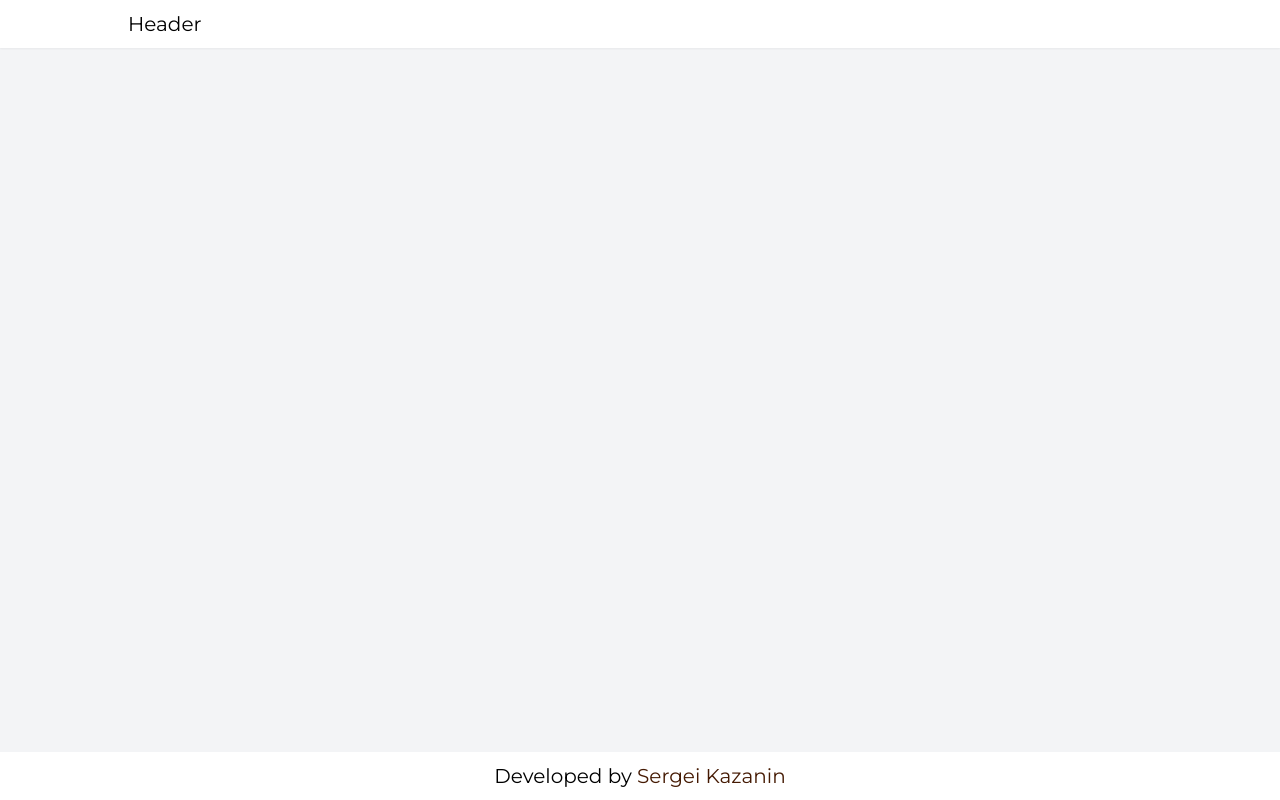
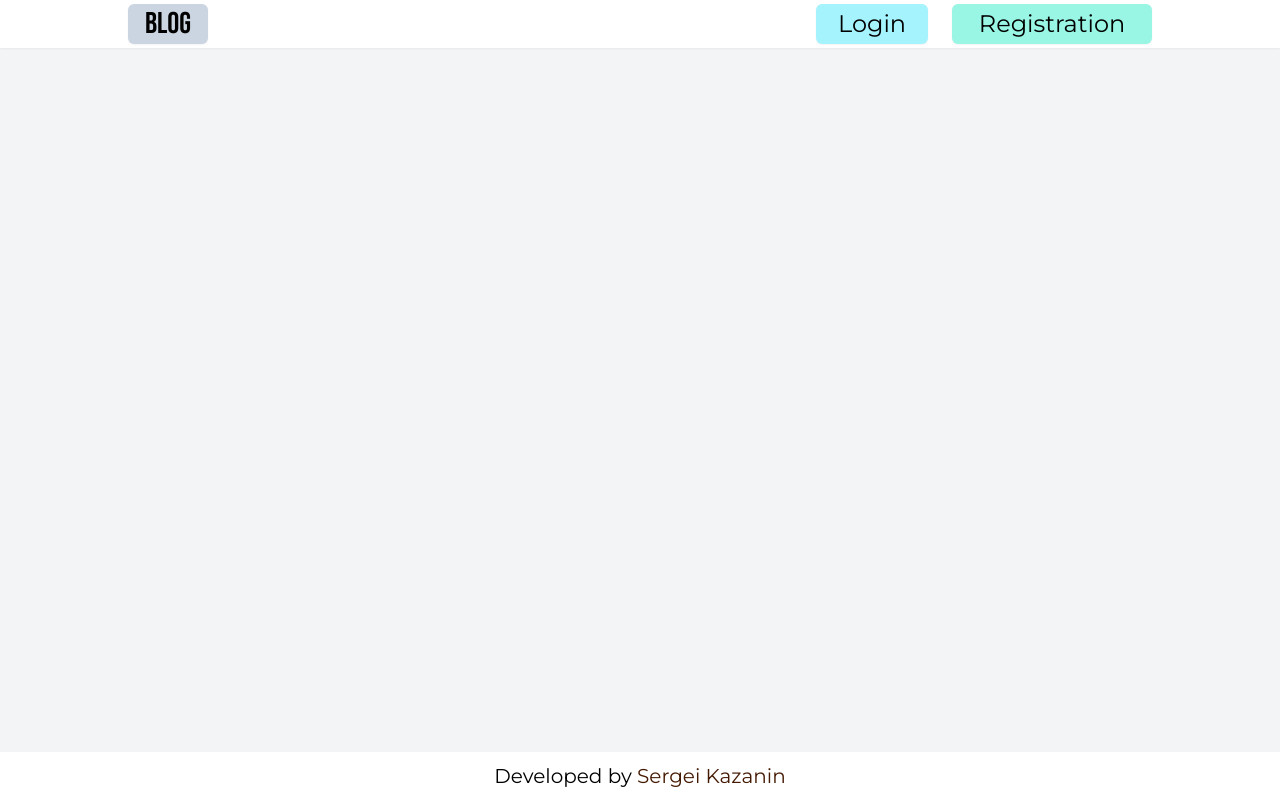
Before and after one commit to SergeiKazanin/blog-front, a React (Create React App) app: page / in a window 1280 px wide. Built offline with nearby package versions, Linux system fonts and the light colour scheme; no server answers.

Commit message:
edit header

```diff
--- a/src/components/Header.tsx
+++ b/src/components/Header.tsx
@@ -1,9 +1,52 @@
 import React from "react";
+import { useAppSelector } from "../hooks/redux";
+import { Link } from "react-router-dom";
 
 export default function Header() {
+  const { isAuth, user } = useAppSelector((store) => store.posts);
   return (
     <header className="h-12 flex w-full justify-center shadow-sm items-center bg-white">
-      <div className="max-w-screen-lg w-full">Header</div>
+      <nav className="max-w-screen-lg w-full flex justify-between">
+        <Link
+          to={"/"}
+          className="bg-slate-300 w-20 h-10 rounded-md flex items-center justify-center hover:bg-slate-400 text-3xl shadow-sm font-baebneue"
+        >
+          BLOG
+        </Link>
+        {!isAuth && (
+          <div className="w-auto flex gap-6">
+            <Link
+              to={"login"}
+              className="bg-cyan-200 w-28 h-10 rounded-md flex items-center justify-center hover:bg-cyan-400 text-2xl shadow-sm"
+            >
+              Login
+            </Link>
+            <Link
+              to={"registration"}
+              className="bg-teal-200 w-[200px] h-10 rounded-md flex items-center justify-center hover:bg-teal-400 text-2xl shadow-sm"
+            >
+              Registration
+            </Link>
+          </div>
+        )}
+        {isAuth && (
+          <div className="w-auto flex gap-6">
+            <Link to={"abotuser"}>{user.user.fullName}</Link>
+            <Link
+              to={"createpost"}
+              className="bg-fuchsia-300 w-[180px] h-10 rounded-md flex items-center justify-center hover:bg-fuchsia-400 text-2xl shadow-sm"
+            >
+              Create post
+            </Link>
+            <Link
+              to={"/auth/logout"}
+              className="bg-yellow-200 w-[140px] h-10 rounded-md flex items-center justify-center hover:bg-yellow-400 text-2xl shadow-sm"
+            >
+              Logout
+            </Link>
+          </div>
+        )}
+      </nav>
     </header>
   );
 }
--- a/src/models/userModels.ts
+++ b/src/models/userModels.ts
@@ -8,6 +8,7 @@ export interface User {
   email: string;
   id: string;
   isActivated: boolean;
+  fullName: string;
 }
 
 export interface UserRegister {
--- /dev/null
+++ b/src/pages/AboutUser.tsx
@@ -0,0 +1,5 @@
+import React from "react";
+
+export default function AboutUser() {
+  return <div>AboutUser</div>;
+}
--- a/src/store/slice.ts
+++ b/src/store/slice.ts
@@ -1,19 +1,16 @@
 import { PayloadAction, createSlice } from "@reduxjs/toolkit";
-import { UserLogin } from "../models/postModels";
+import { UserToken } from "../models/userModels";
 
 const slice = createSlice({
   name: "posts",
-  initialState: { user: {} as UserLogin },
+  initialState: { user: {} as UserToken, isAuth: false },
   reducers: {
-    userAdd(state, action: PayloadAction<UserLogin>) {
+    userAdd(state, action: PayloadAction<UserToken>) {
       state.user = action.payload;
     },
-    userDel(state) {
-      state.user = {
-        accessToken: "",
-        refreshToken: "",
-        user: { email: "", id: "", isActivated: false },
-      };
+    userDel(state) {},
+    setIsAuth(state, action: PayloadAction<boolean>) {
+      state.isAuth = action.payload;
     },
   },
 });
--- a/src/store/store.ts
+++ b/src/store/store.ts
@@ -7,7 +7,7 @@ export const store = configureStore({
   reducer: {
     [postsApi.reducerPath]: postsApi.reducer,
     [userApi.reducerPath]: userApi.reducer,
-    diction: sliceReducer,
+    posts: sliceReducer,
   },
   middleware: (getDefaultMiddleware) =>
     getDefaultMiddleware().concat(postsApi.middleware),
--- a/src/store/userApi.ts
+++ b/src/store/userApi.ts
@@ -1,6 +1,5 @@
 import { createApi, fetchBaseQuery } from "@reduxjs/toolkit/query/react";
 import { UserToken, UserLogin, UserRegister } from "../models/userModels";
-import { User } from "../models/postModels";
 
 export const userApi = createApi({
   reducerPath: "userApi",
@@ -25,13 +24,13 @@ export const userApi = createApi({
     logout: builder.mutation<UserToken, UserLogin>({
       query: () => ({ url: `/auth/logout`, method: "POST" }),
     }),
-    getUsers: builder.query<User, string>({
-      query: () => `users`,
-    }),
+    // getUsers: builder.query<string, string>({
+    //   query: () => `users`,
+    // }),
     activate: builder.query<string, string>({
       query: (link) => `/auth/activate/${link}`,
     }),
-    refresh: builder.query<undefined, undefined>({
+    refresh: builder.query<string, string>({
       query: () => `/auth/refresh`,
     }),
   }),
@@ -39,7 +38,7 @@ export const userApi = createApi({
 
 export const {
   useLazyActivateQuery,
-  useLazyGetUsersQuery,
+  //useLazyGetUsersQuery,
   useLazyRefreshQuery,
   useLoginMutation,
   useLogoutMutation,
```
Also changed, not shown: src/index.tsx (+6 -1 lines), src/models/postModels.ts (+0 -13 lines).
